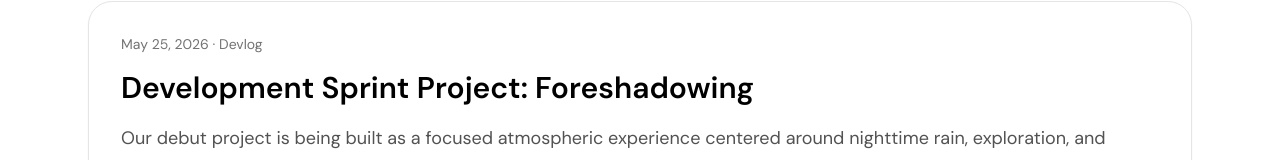
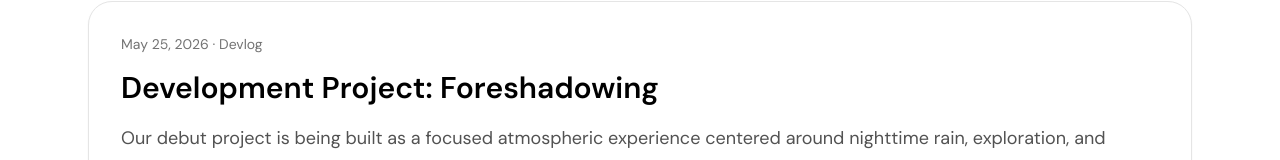
Before and after one commit to Minxci/neverphorm-site, a React (Vite) app in the folder apps/web/: page / in a window 1280 px wide. Shown: the part 748-908 px from the top of the page. Built offline with nearby package versions, Linux system fonts and the light colour scheme; the HTML template or start-up script is replaced by a standard one; what pocketbase would draw is missing.

Commit message:
development is no longer a sprint project

```diff
--- a/apps/web/src/pages/HomePage.jsx
+++ b/apps/web/src/pages/HomePage.jsx
@@ -80,7 +80,7 @@ const HomePage = () => {
               </p>
 
               <h3 className="text-3xl font-semibold text-black mb-4">
-                Development Sprint Project: Foreshadowing
+                Development Project: Foreshadowing
               </h3>
 
               <p className="text-neutral-600 text-lg leading-8">
--- a/apps/web/src/pages/Updates.jsx
+++ b/apps/web/src/pages/Updates.jsx
@@ -4,7 +4,7 @@ import Footer from "@/components/Footer.jsx";
 export default function Updates() {
     const updates = [
       {
-        title: "Development Sprint Project: Foreshadowing",
+        title: "Development Project: Foreshadowing",
         date: "May 25, 2026",
         type: "Devlog",
         text: `
```
